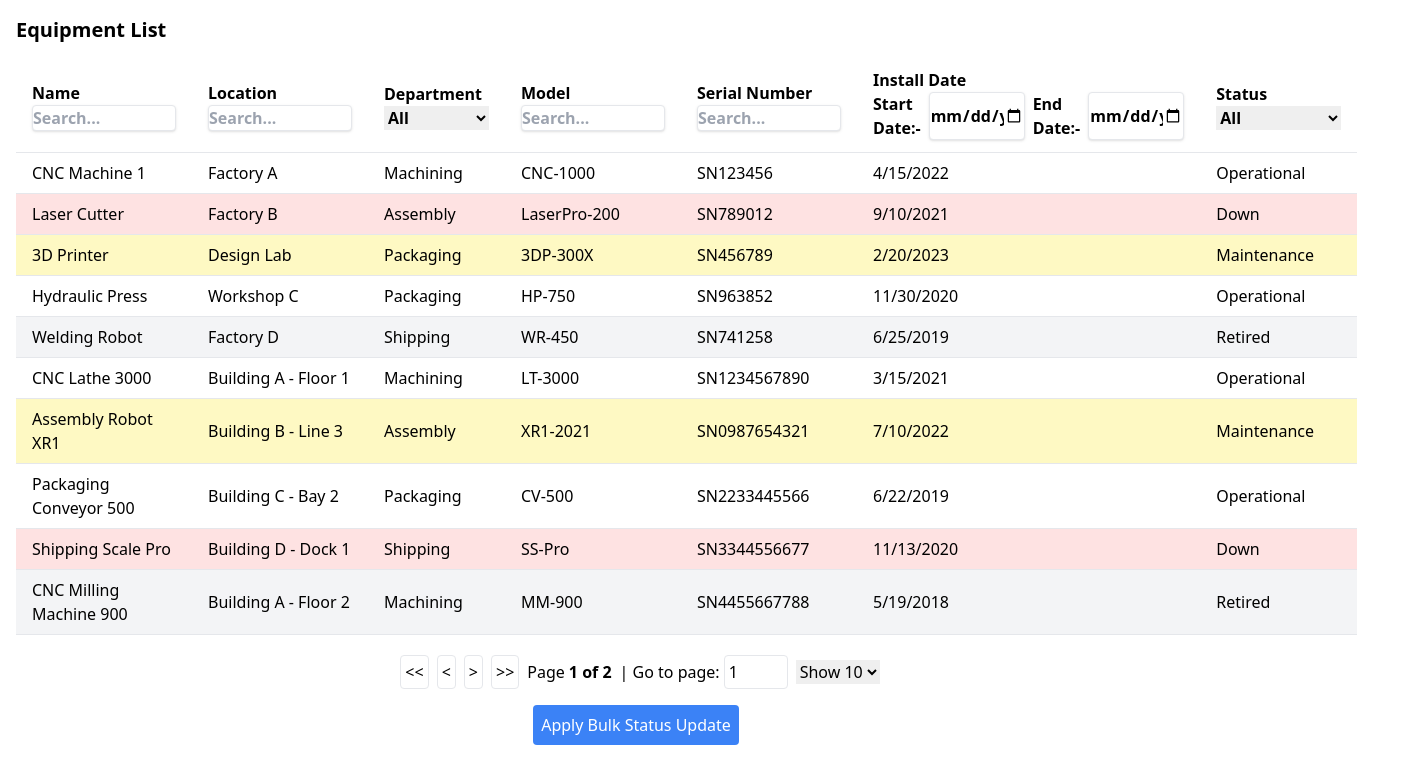
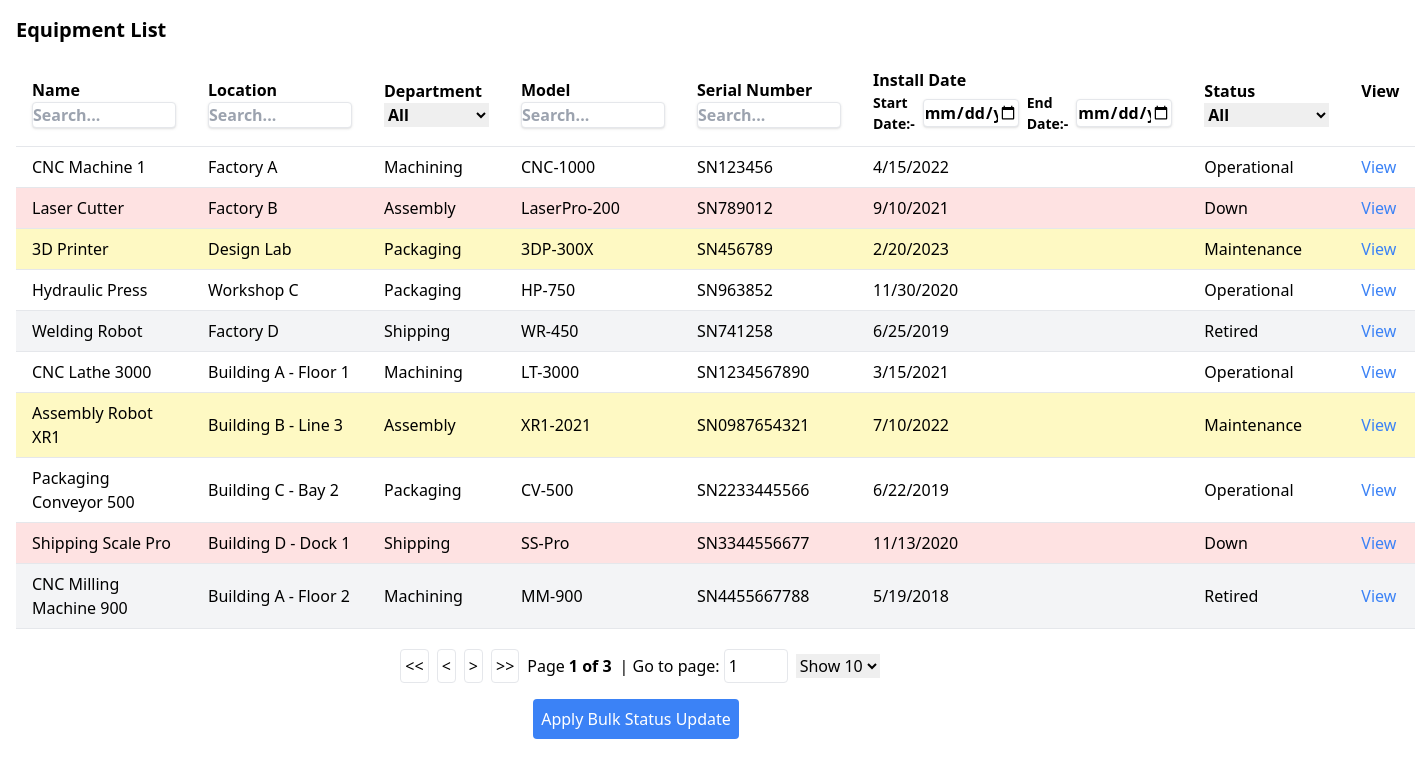
Before and after one commit to mohamed20163858/maintenance-tracking-system-challenge, a Next.js app: page /equipment in a window 1280 px wide. Shown: the top 784 px of the page, 1415 px wide, since content can reach past the window. Built offline with nearby package versions, Linux system fonts and the light colour scheme; data requests are answered from the project's data file.

Commit message:
Add view column to visit each record individually

```diff
--- a/app/components/EquipmentForm.tsx
+++ b/app/components/EquipmentForm.tsx
@@ -1,9 +1,11 @@
 "use client";
+import { useRouter } from "next/navigation";
 import { useForm, Controller } from "react-hook-form";
 import { zodResolver } from "@hookform/resolvers/zod";
 import { equipmentSchema, EquipmentFormValues } from "../types/equipmentSchema";
 
 const EquipmentForm: React.FC = () => {
+  const router = useRouter();
   const {
     register,
     handleSubmit,
@@ -13,9 +15,22 @@ const EquipmentForm: React.FC = () => {
     resolver: zodResolver(equipmentSchema),
   });
 
-  const onSubmit = (data: EquipmentFormValues) => {
-    console.log("Form Submitted:", data);
-    // will add logic to save data to a backend or state here
+  const onSubmit = async (data: EquipmentFormValues) => {
+    try {
+      const response = await fetch(`http://localhost:3001/equipment/`, {
+        method: "POST",
+        headers: { "Content-Type": "application/json" },
+        body: JSON.stringify(data),
+        // Redirect to /equipment after successful submission
+      });
+
+      if (!response.ok) {
+        throw new Error("Failed to save equipment data");
+      }
+      router.push("/equipment");
+    } catch (error) {
+      throw new Error("Failed to connect to the server");
+    }
   };
 
   return (
--- a/app/components/EquipmentTable.tsx
+++ b/app/components/EquipmentTable.tsx
@@ -21,7 +21,12 @@ import Pagination from "./Pagination";
 declare module "@tanstack/react-table" {
   //allows us to define custom properties for our columns
   interface ColumnMeta<TData extends RowData, TValue> {
-    filterVariant?: "text" | "range" | "statusSelect" | "departmentSelect";
+    filterVariant?:
+      | "text"
+      | "range"
+      | "statusSelect"
+      | "departmentSelect"
+      | "view";
   }
 }
 const EquipmentTable: React.FC<{ data: Equipment[] }> = ({ data }) => {
@@ -90,6 +95,22 @@ const EquipmentTable: React.FC<{ data: Equipment[] }> = ({ data }) => {
             {info.getValue()}
           </span>
         ),
+      }),
+      columnHelper.accessor("id", {
+        header: "View",
+        meta: {
+          filterVariant: "view",
+        },
+        cell: (info) => (
+          <a
+            href={`/equipment/${info.getValue()}`}
+            className="text-blue-500 hover:text-blue-700"
+          >
+            View
+          </a>
+        ),
+        enableSorting: false,
+        // enableColumnFilter: false,
       }),
     ],
     [columnHelper]
--- a/app/components/Filter.tsx
+++ b/app/components/Filter.tsx
@@ -11,9 +11,11 @@ export default function Filter({
 
   return filterVariant === "range" ? (
     <div>
-      <div className="flex space-x-2">
+      <div className="flex items-center space-x-2">
         {/* See faceted column filters example for startDate endDate values functionality */}
-        <label htmlFor="equipment-start-date">Start Date:- </label>
+        <label htmlFor="equipment-start-date" className="text-[14px]">
+          Start Date:-{" "}
+        </label>
         <DebouncedInput
           type="date"
           id="equipment-start-date"
@@ -24,7 +26,9 @@ export default function Filter({
           placeholder={`Start Date`}
           className="w-24 border shadow rounded"
         />
-        <label htmlFor="equipment-end-date">End Date:- </label>
+        <label htmlFor="equipment-end-date" className="text-[14px]">
+          End Date:-{" "}
+        </label>
         <DebouncedInput
           type="date"
           id="equipment-end-date"
@@ -64,6 +68,8 @@ export default function Filter({
       <option value="Packaging">Packaging</option>
       <option value="Shipping">Shipping</option>
     </select>
+  ) : filterVariant === "view" ? (
+    <br></br>
   ) : (
     <DebouncedInput
       className="w-36 border shadow rounded"
--- a/app/equipment/page.tsx
+++ b/app/equipment/page.tsx
@@ -9,7 +9,6 @@ const EquipmentPage = () => {
   const [loading, setLoading] = useState(true);
   const [error, setError] = useState<string | null>(null);
 
-  useEffect(() => {
   const fetchEquipment = async () => {
     try {
       const response = await fetch("http://localhost:3001/equipment");
@@ -25,7 +24,11 @@ const EquipmentPage = () => {
     }
   };
 
+  useEffect(() => {
     fetchEquipment();
+    const interval = setInterval(fetchEquipment, 5000); // Poll every 5 seconds
+
+    return () => clearInterval(interval); // Cleanup on unmount
   }, []);
 
   if (loading) {
@@ -33,7 +36,20 @@ const EquipmentPage = () => {
   }
 
   if (error) {
-    return <p className="text-red-500">Error: {error}</p>;
+    return (
+      <div>
+        <p className="text-red-500">Error: {error}</p>
+        {equipmentData.length > 0 && (
+          <div className="p-4">
+            <p className="flex justify-center bg-red-100 text-red-500">
+              these are outdated data due to unreachability to the server
+            </p>
+            <h1 className="text-xl font-bold mb-4">Equipment List</h1>
+            <EquipmentTable data={equipmentData} />
+          </div>
+        )}
+      </div>
+    );
   }
 
   return (
--- a/db.json
+++ b/db.json
@@ -199,6 +199,36 @@
       "serialNumber": "SN4455667788",
       "installDate": "2018-02-15",
       "status": "Down"
+    },
+    {
+      "id": "8a08",
+      "name": "cnc",
+      "location": "egypt",
+      "department": "Machining",
+      "model": "12345",
+      "serialNumber": "sn12345",
+      "installDate": "2024-12-04T00:00:00.000Z",
+      "status": "Operational"
+    },
+    {
+      "id": "0507",
+      "name": "printer",
+      "location": "egypt",
+      "department": "Assembly",
+      "model": "12345",
+      "serialNumber": "12345678",
+      "installDate": "2024-12-04T00:00:00.000Z",
+      "status": "Operational"
+    },
+    {
+      "id": "fff0",
+      "name": "screen",
+      "location": "cairo",
+      "department": "Packaging",
+      "model": "mo123",
+      "serialNumber": "sn1234",
+      "installDate": "2024-12-04T00:00:00.000Z",
+      "status": "Maintenance"
     }
   ],
   "maintenance": [
```
Lines whose indentation alone changed are shown as unchanged.
